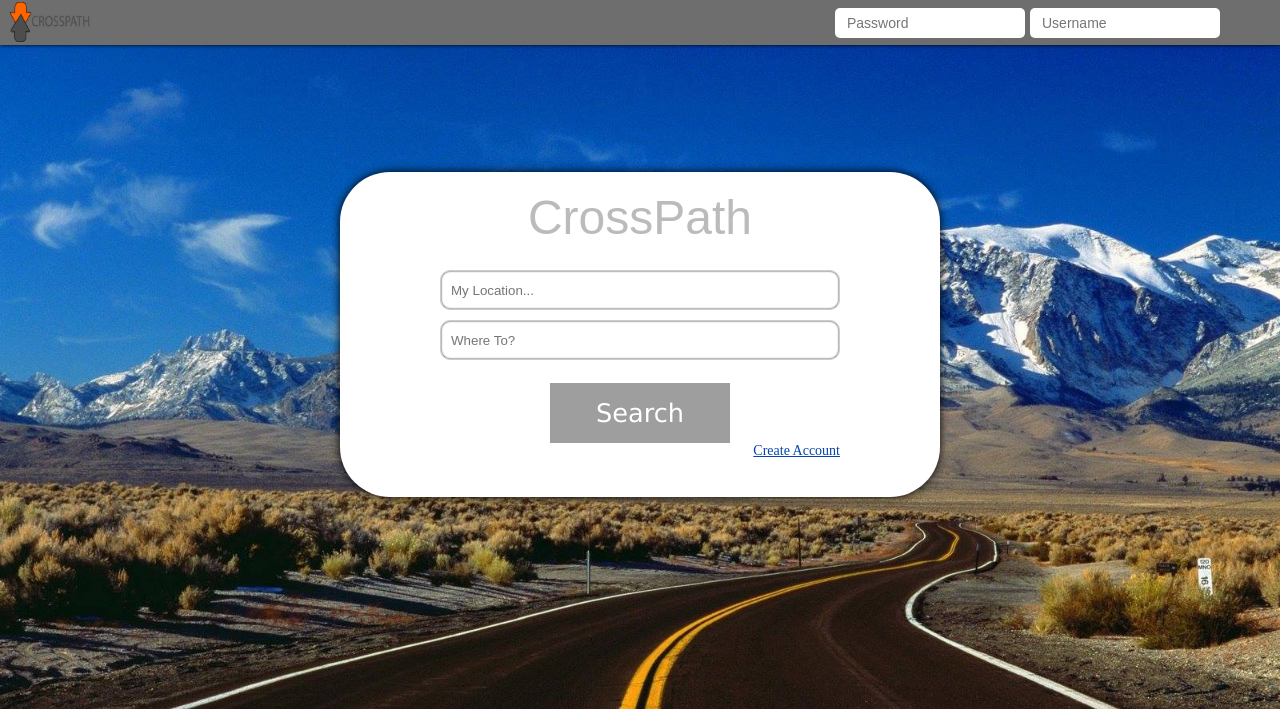
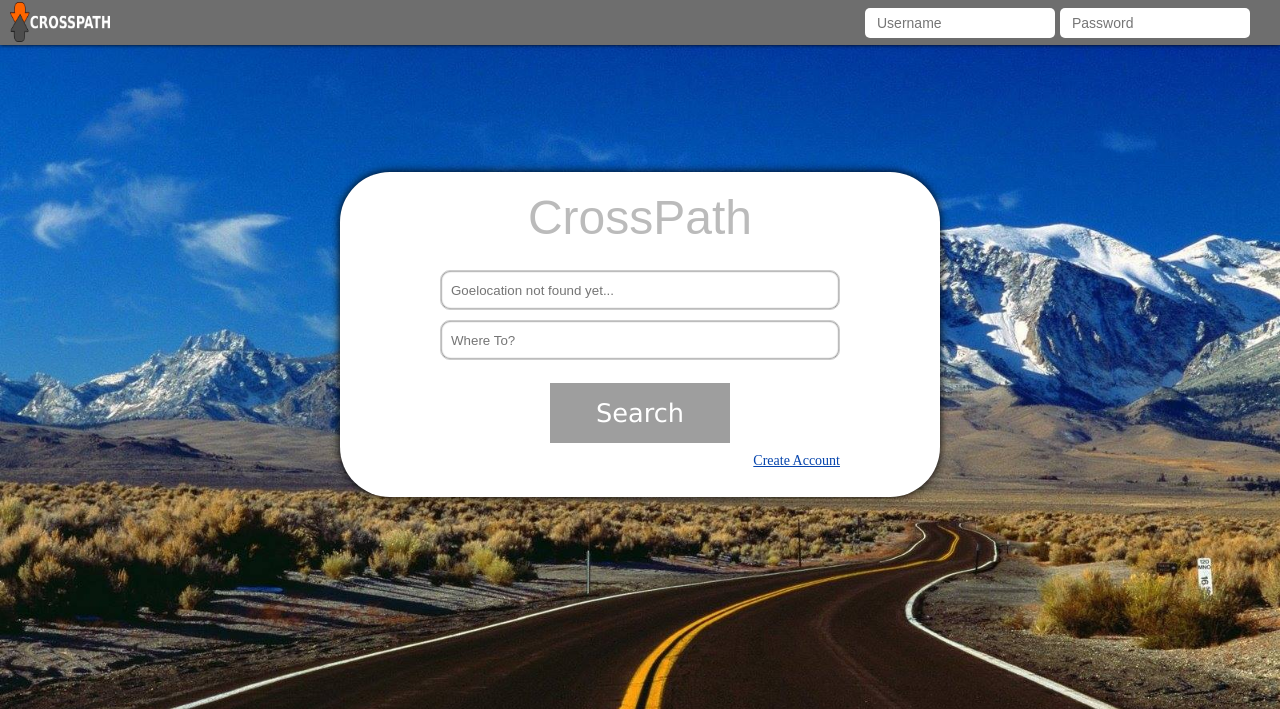
Before and after one commit to JMarple/HackBean2014, a PHP site: page /foobar/ in a window 1280 px wide. Shown: the top 709 px of the page. Run offline with PHP 8.4, Linux system fonts and the light colour scheme; some libraries are stand-ins or nearby versions; grey boxes are pictures that could not be loaded.

Commit message:
more tweaks

```diff
--- a/index.php
+++ b/index.php
@@ -164,10 +164,10 @@
            {
 
            ?>
-            <div style="height: 45px; width: 200px; position: absolute; float: rigt; right: 50px;">
+            <div style="height: 45px; width: 200px; position: absolute; float: rigt; right: 215px;">
 				<input type="text" class="username" placeholder="Username" name="username"/><br>
             </div>
-            <div style="height: 45px; width: 200px; position: absolute; float: right; right: 255px;">
+            <div style="height: 45px; width: 200px; position: absolute; float: right; right: 30px;">
             	<input type="password" class="password" placeholder="Password" name="password"/>
 			</div>
 			<input type="hidden" name="login"/>
@@ -233,14 +233,16 @@
 				<form action="find.php" method="post">
 				 	<?php if(isset($_GET['err'])) echo "Error in search"?><br/>
 					<div style="width: 600px; height: 75px; font-size: 48px; font-family: Arial; color: #BBB;">CrossPath</div>
-					<input class="inputBox3" readonly id="yourSearch" type="text"  placeholder="My Location..." name="search2"/>
+					<input class="inputBox3" readonly id="yourSearch" type="text"  placeholder="Goelocation not found yet..." name="search2"/>
 					<br/>
 					<input class="inputBox3" type="text" name="search"  placeholder="Where To?"/>
 					<br/><br/>
 					<input type="submit" class="submitbutton" value="Search"/>
 					<input id="yourLat" type="hidden" name="lat"/>
 					<input id="yourLong" type="hidden" name="long"/>
-					<div id="infologo" class="hoverdiv" style="font-size: 14px; width: 500px; text-align: right; color: #0645AD;"><u>Create Account</u></div>
+					<input id="yourLat2" type="hidden" name="lat"/>
+					<input id="yourLong2" type="hidden" name="long"/>
+					<div id="infologo" class="hoverdiv" style="font-size: 14px; margin-top: 10px; width: 500px; text-align: right; color: #0645AD;"><u>Create Account</u></div>
 				</form>
 			</div>
 			<div id="create_main" style="display: none;">
--- a/styles.css
+++ b/styles.css
@@ -137,7 +137,7 @@ input:focus, textarea:focus {
     z-index: 2;
 
     height: 40px;
-    width: 80px;
+    width: 100px;
 
 
 }
```
Also changed, not shown: crosspath.png, group.php (line endings or trailing spaces).
